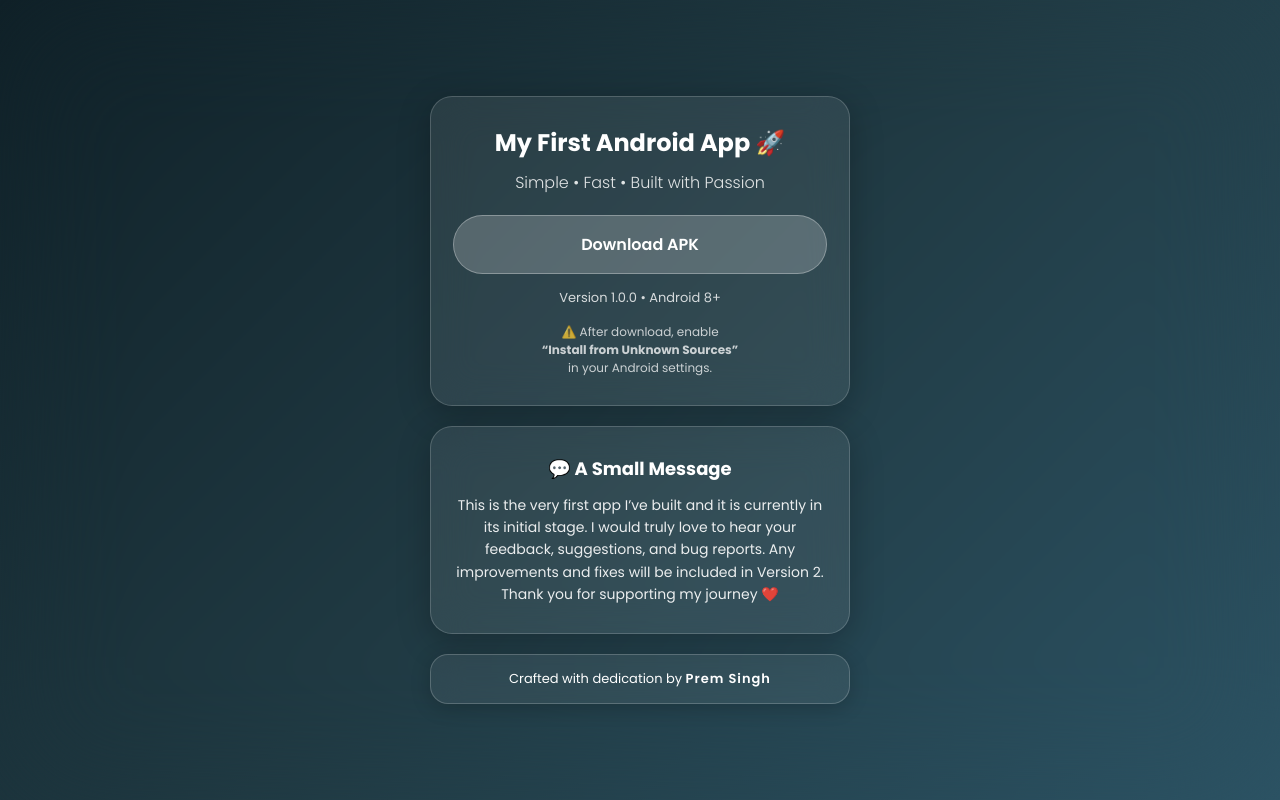
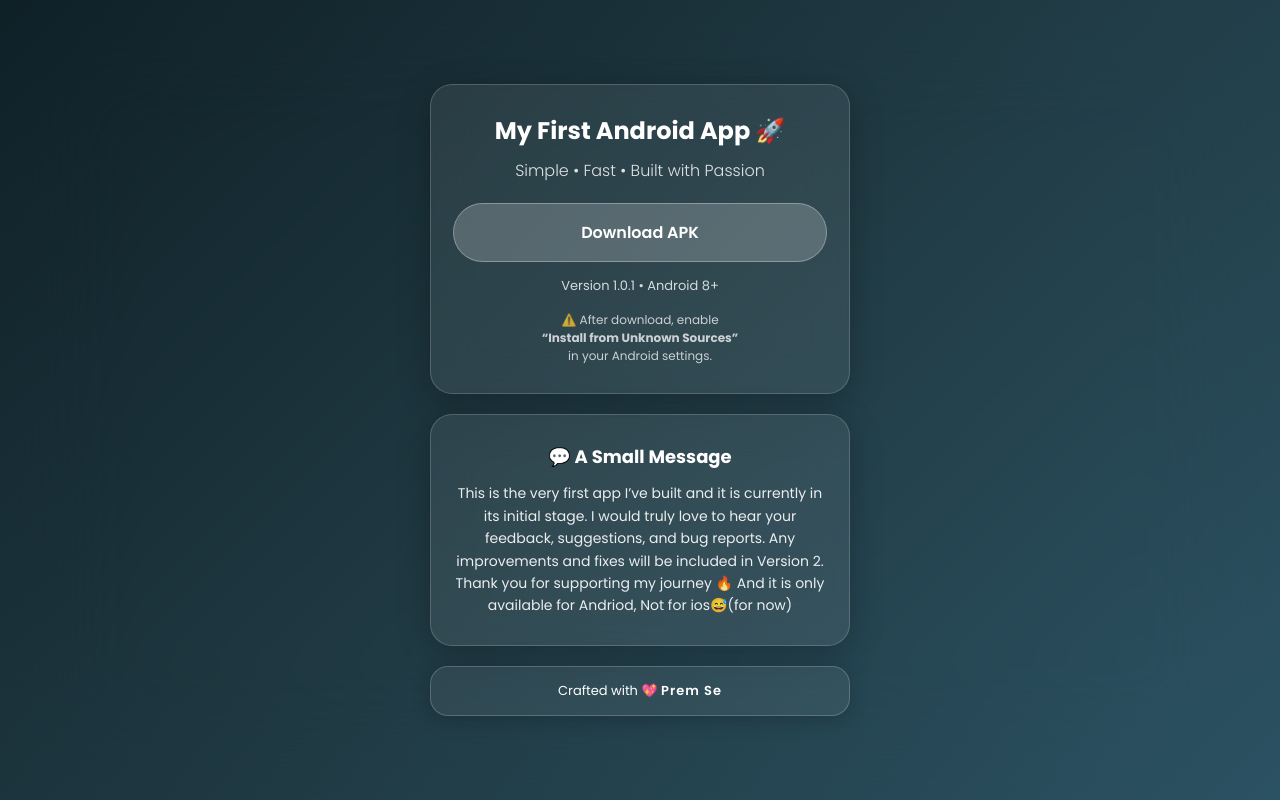
Before and after one commit to YouKnowPrem/Focus-V1, a plain HTML site: page index.html in a window 1280 px wide. Drawn offline with Linux system fonts and the light colour scheme.

Commit message:
Update APK link and version information in index.html

```diff
--- a/index.html
+++ b/index.html
@@ -24,12 +24,12 @@
       <h1>My First Android App 🚀</h1>
       <p class="tagline">Simple • Fast • Built with Passion</p>
 
-      <a href="PASTE_YOUR_GITHUB_RELEASE_APK_LINK_HERE"
+      <a href="https://github.com/YouKnowPrem/Focus-V1/releases/download/v1.01/Focus.Time1.apk"
          class="download-btn">
          Download APK
       </a>
 
-      <p class="version">Version 1.0.0 • Android 8+</p>
+      <p class="version">Version 1.0.1 • Android 8+</p>
 
       <div class="install-note">
         ⚠️ After download, enable<br>
@@ -46,13 +46,14 @@
         This is the very first app I’ve built and it is currently in its initial stage.
         I would truly love to hear your feedback, suggestions, and bug reports.
         Any improvements and fixes will be included in Version 2.
-        Thank you for supporting my journey ❤️
+        Thank you for supporting my journey 🔥
+        And it is only available for Andriod, Not for ios😅(for now)
       </p>
     </section>
 
     <!-- Glass Signature -->
     <footer class="glass-signature">
-      Crafted with dedication by <span>Prem Singh</span>
+      Crafted with 💖 <span>Prem Se</span>
     </footer>
 
   </main>
```
